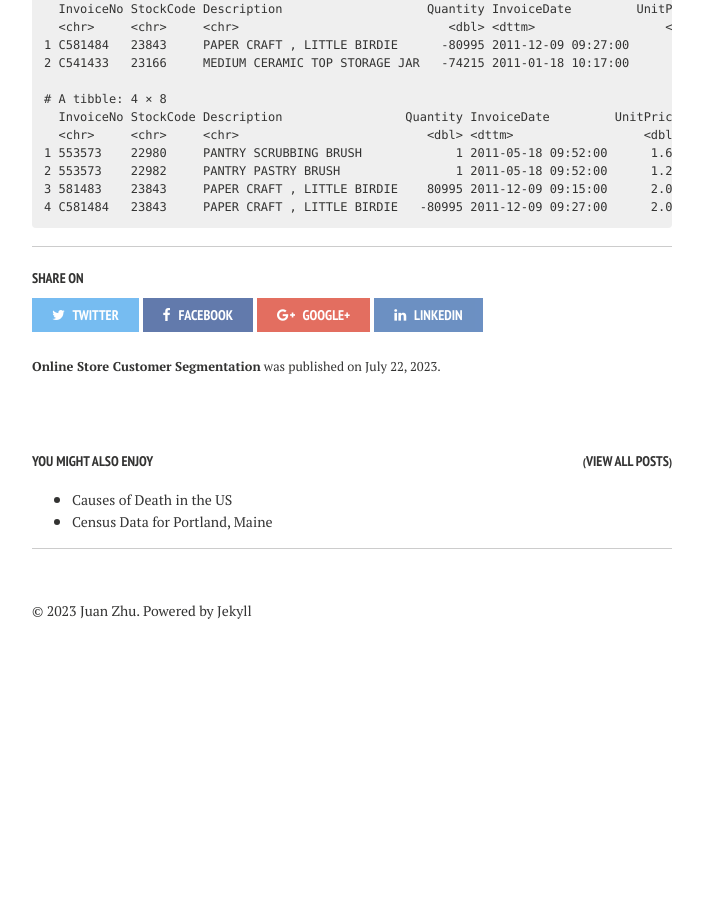
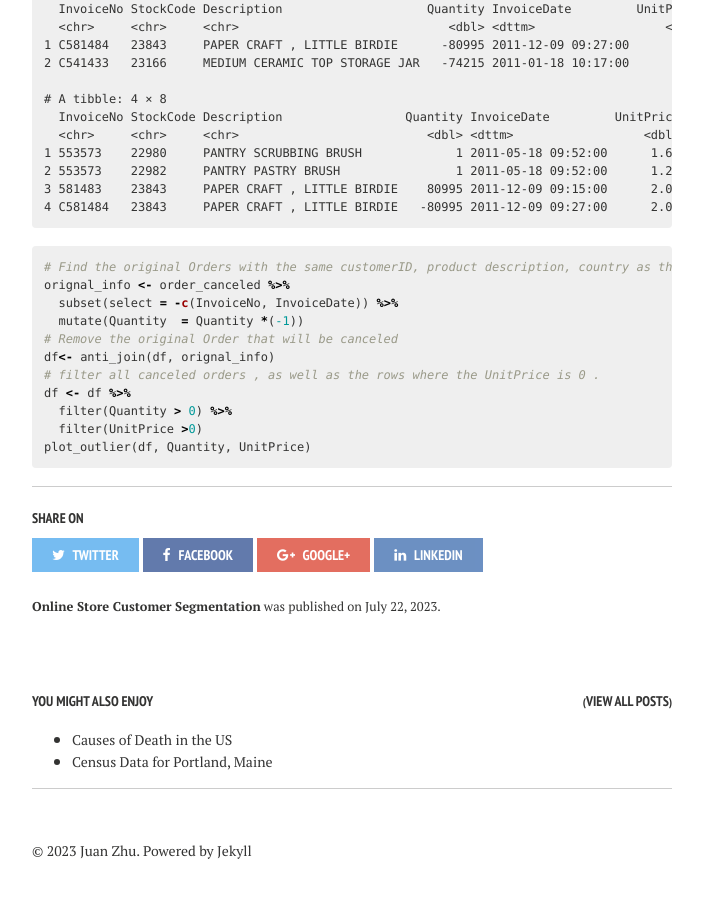
Before and after one commit to Janzhuj/janzhuj.github.io, a Jekyll site: the page built from _posts/2023-07-22-Online-Store-Customer-Segmentation.md, in a window 1280 px wide and 900 px high, scrolled down 4019 px. Shown: the whole window, without its empty margins (288-991 px from the left). Built offline with Jekyll 4.4.1, drawn with Linux system fonts in a browser that asks for light colours; nearby versions of some CDN libraries; library files that are not in the unit come from our copies; comment, search, counter and statistics services are not loaded; before the commit the page ends 4688 px from its top, so only the background shows below that.

Commit message:
Update 2023-07-22-Online-Store-Customer-Segmentation.md

```diff
--- a/_posts/2023-07-22-Online-Store-Customer-Segmentation.md
+++ b/_posts/2023-07-22-Online-Store-Customer-Segmentation.md
@@ -119,6 +119,20 @@ df %>%
 {% endhighlight %}
 
 
+
+
+
+
 {% highlight r%}
-
+# Find the original Orders with the same customerID, product description, country as the canceled orders
+orignal_info <- order_canceled %>%
+  subset(select = -c(InvoiceNo, InvoiceDate)) %>%
+  mutate(Quantity  = Quantity *(-1))
+# Remove the original Order that will be canceled
+df<- anti_join(df, orignal_info)
+# filter all canceled orders , as well as the rows where the UnitPrice is 0 .
+df <- df %>%
+  filter(Quantity > 0) %>%
+  filter(UnitPrice >0)
+plot_outlier(df, Quantity, UnitPrice)
 {% endhighlight %}
```
